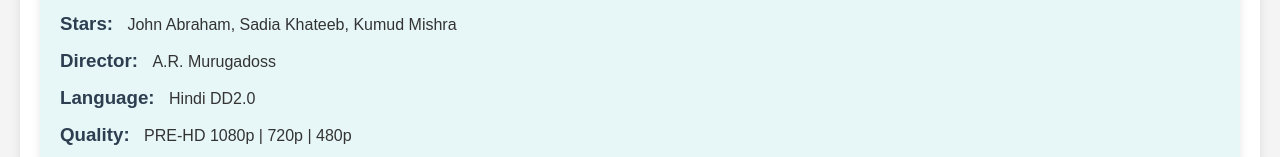
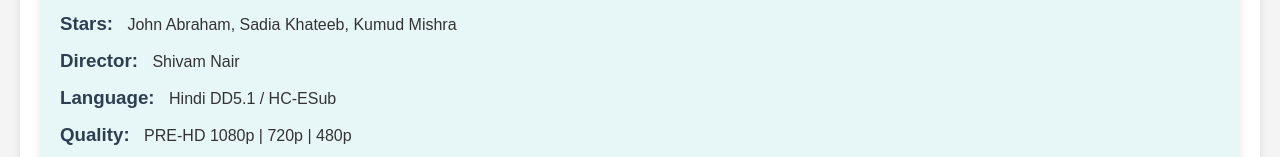
Before and after one commit to cinearena/The-Diplomat-Full-Movie, a plain HTML site: page index.html in a window 1280 px wide. Shown: the part 399-556 px from the top of the page. Drawn offline with Linux system fonts and the light colour scheme.

Commit message:
Update index.html

```diff
--- a/index.html
+++ b/index.html
@@ -144,13 +144,13 @@
         <!-- Director Row -->
         <div class="movie-details-row">
             <h3>Director:</h3>
-           <p> A.R. Murugadoss</p>
+           <p> Shivam Nair</p>
         </div>
 
         <!-- Language Row -->
         <div class="movie-details-row">
             <h3>Language:</h3>
-            <p>Hindi DD2.0</p>
+            <p>Hindi DD5.1 / HC-ESub</p>
         </div>
 
         <!-- Quality Row -->
```
